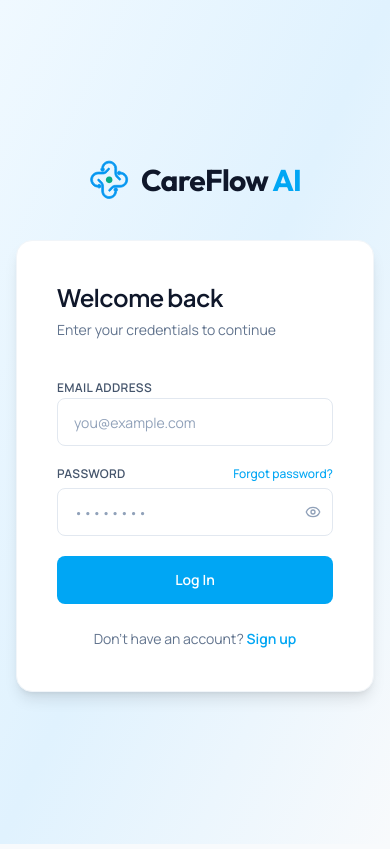
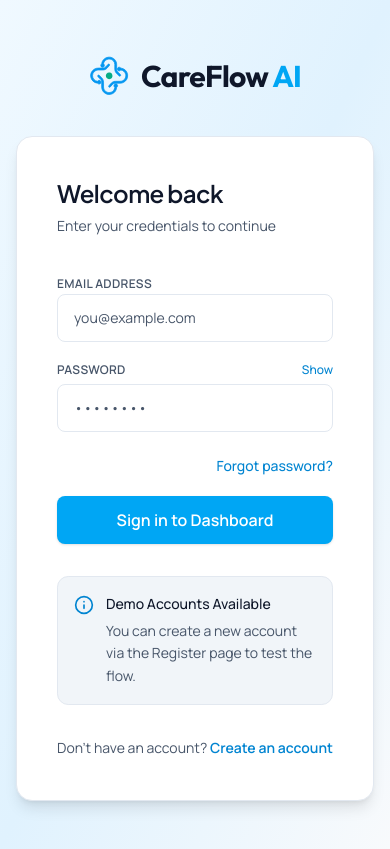
Before and after one commit to AshrafGalaxy/CareFlow, a Next.js app in the folder frontend/: page /en/login in a window 390 px wide. Built offline with nearby package versions, Linux system fonts and the light colour scheme; no server answers; a web font is replaced by a local one.

Commit message:
fix(ui): dark mode colors and mobile nav expansion

```diff
--- a/frontend/src/app/[locale]/(auth)/login/page.tsx
+++ b/frontend/src/app/[locale]/(auth)/login/page.tsx
@@ -52,10 +52,10 @@ export default function LoginPage() {
 
 
    {/* Card */}
-   <div className="bg-card rounded-2xl shadow-lg border border-slate-100 p-10">
+   <div className="bg-card rounded-2xl shadow-lg border border-border p-10">
     <div className="mb-8">
      <h1 className="text-2xl font-semibold text-foreground mb-1.5">Welcome back</h1>
-     <p className="text-sm text-slate-500">Enter your credentials to continue</p>
+     <p className="text-sm text-muted-foreground">Enter your credentials to continue</p>
     </div>
 
     <form onSubmit={handleSubmit(onSubmit)} className="space-y-5" noValidate>
@@ -63,7 +63,7 @@ export default function LoginPage() {
      <div className="space-y-1.5">
       <label
        htmlFor="email"
-       className="text-xs font-semibold text-slate-600 uppercase tracking-wide"
+       className="text-xs font-semibold text-muted-foreground uppercase tracking-wide"
       >
        Email Address
       </label>
@@ -74,8 +74,8 @@ export default function LoginPage() {
        placeholder="you@example.com"
        aria-invalid={!!errors.email}
        aria-describedby={errors.email ? "email-error" : undefined}
-       className={`w-full h-12 px-4 rounded-lg border text-foreground text-sm placeholder:text-slate-400 outline-none transition-all duration-200 focus:ring-2 focus:ring-sky-500 focus:border-sky-500 ${
-        errors.email ? "border-red-400 bg-red-50" : "border-slate-200 bg-card"
+       className={`w-full h-12 px-4 rounded-lg border text-foreground text-sm placeholder:text-muted-foreground outline-none transition-all duration-200 focus:ring-2 focus:ring-sky-500 focus:border-sky-500 ${
+        errors.email ? "border-red-400 bg-red-50" : "border-border bg-card"
        }`}
        {...register("email", {
         required: "Email is required",
@@ -98,20 +98,17 @@ export default function LoginPage() {
       <div className="flex items-center justify-between">
        <label
         htmlFor="password"
-        className="text-xs font-semibold text-slate-600 uppercase tracking-wide"
+        className="text-xs font-semibold text-muted-foreground uppercase tracking-wide"
        >
         Password
        </label>
        <button
         type="button"
-        onClick={() =>
-         toast.info("Password reset will be available soon.", {
-          icon: <Info className="h-4 w-4" />,
-         })
-        }
-        className="text-xs text-sky-500 hover:text-sky-600 font-medium transition-colors"
+        onClick={() => setShowPassword(!showPassword)}
+        className="text-xs font-medium text-sky-600 hover:text-sky-700 transition-colors"
+        tabIndex={-1}
        >
-        Forgot password?
+        {showPassword ? "Hide" : "Show"}
        </button>
       </div>
       <div className="relative">
@@ -122,23 +119,11 @@ export default function LoginPage() {
         placeholder="••••••••"
         aria-invalid={!!errors.password}
         aria-describedby={errors.password ? "password-error" : undefined}
-        className={`w-full h-12 px-4 pr-12 rounded-lg border text-foreground text-sm placeholder:text-slate-400 outline-none transition-all duration-200 focus:ring-2 focus:ring-sky-500 focus:border-sky-500 ${
-         errors.password ? "border-red-400 bg-red-50" : "border-slate-200 bg-card"
+        className={`w-full h-12 px-4 rounded-lg border text-foreground text-sm placeholder:text-muted-foreground outline-none transition-all duration-200 focus:ring-2 focus:ring-sky-500 focus:border-sky-500 ${
+         errors.password ? "border-red-400 bg-red-50" : "border-border bg-card"
         }`}
         {...register("password", { required: "Password is required" })}
        />
-       <button
-        type="button"
-        onClick={() => setShowPassword(!showPassword)}
-        aria-label={showPassword ? "Hide password" : "Show password"}
-        className="absolute right-3 top-1/2 -translate-y-1/2 text-slate-400 hover:text-slate-600 transition-colors"
-       >
-        {showPassword ? (
-         <EyeOff className="h-4 w-4" />
-        ) : (
-         <Eye className="h-4 w-4" />
-        )}
-       </button>
       </div>
       {errors.password && (
        <p id="password-error" role="alert" className="flex items-center gap-1.5 text-xs text-red-500">
@@ -148,30 +133,40 @@ export default function LoginPage() {
       )}
      </div>
 
+     {/* Forgot Password */}
+     <div className="flex justify-end pt-1">
+      <Link href="#" className="text-sm font-medium text-sky-600 hover:text-sky-700 transition-colors">
+       Forgot password?
+      </Link>
+     </div>
+
      {/* Submit */}
      <button
       type="submit"
       disabled={isLoading}
-      className="btn-glow w-full h-12 bg-sky-500 hover:bg-sky-600 text-white font-semibold rounded-lg text-sm flex items-center justify-center gap-2 disabled:opacity-60 disabled:cursor-not-allowed transition-colors duration-200"
+      className="w-full h-12 bg-sky-500 hover:bg-sky-600 active:bg-sky-700 text-white font-semibold rounded-lg shadow-sm transition-all duration-200 flex items-center justify-center gap-2 disabled:opacity-70 disabled:cursor-not-allowed"
      >
-      {isLoading ? (
-       <>
-        <Loader2 className="h-4 w-4 animate-spin" />
-        Signing in...
-       </>
-      ) : (
-       "Log In"
-      )}
+      {isLoading ? <Loader2 className="h-5 w-5 animate-spin" /> : "Sign in to Dashboard"}
      </button>
     </form>
 
-    <p className="mt-6 text-center text-sm text-slate-500">
+    {/* Info box */}
+    <div className="mt-8 bg-muted rounded-xl p-4 flex items-start gap-3 border border-border">
+     <Info className="h-5 w-5 text-sky-600 shrink-0 mt-0.5" />
+     <div className="text-sm text-muted-foreground">
+      <p className="font-medium text-foreground mb-1">Demo Accounts Available</p>
+      <p>You can create a new account via the Register page to test the flow.</p>
+     </div>
+    </div>
+
+    {/* Footer Link */}
+    <p className="mt-8 text-center text-sm text-muted-foreground">
      Don&apos;t have an account?{" "}
      <Link
       href={APP_ROUTES.REGISTER}
-      className="text-sky-500 font-semibold hover:text-sky-600 transition-colors"
+      className="font-semibold text-sky-600 hover:text-sky-700 transition-colors"
      >
-      Sign up
+      Create an account
      </Link>
     </p>
    </div>
--- a/frontend/src/components/chat/ChatInput.tsx
+++ b/frontend/src/components/chat/ChatInput.tsx
@@ -40,10 +40,10 @@ export function ChatInput({ onSend, disabled }: ChatInputProps) {
 
  return (
   <div className="max-w-4xl mx-auto w-full">
-   <div className="relative flex items-end bg-card border border-gray-300 rounded-2xl overflow-hidden shadow-sm focus-within:ring-4 focus-within:ring-blue-100/50 focus-within:border-blue-400 transition-all duration-200">
+   <div className="relative flex items-end bg-card border border-border rounded-2xl overflow-hidden shadow-sm focus-within:ring-4 focus-within:ring-sky-500/20 focus-within:border-sky-500 transition-all duration-200">
     <textarea
      ref={textareaRef}
-     className="flex-1 max-h-40 min-h-[60px] w-full resize-none bg-transparent py-4 pl-5 pr-14 text-[15px] text-foreground placeholder-gray-400 focus:outline-none"
+     className="flex-1 max-h-40 min-h-[60px] w-full resize-none bg-transparent py-4 pl-5 pr-14 text-[15px] text-foreground placeholder-muted-foreground focus:outline-none"
      value={value}
      onChange={(e) => setValue(e.target.value)}
      onKeyDown={handleKeyDown}
@@ -53,7 +53,7 @@ export function ChatInput({ onSend, disabled }: ChatInputProps) {
     />
     <div className="absolute right-2 bottom-2">
      <button
-      className="p-3 rounded-xl bg-blue-600 text-white hover:bg-blue-700 hover:shadow-md disabled:opacity-50 disabled:bg-gray-200 disabled:text-gray-400 disabled:shadow-none transition-all duration-200"
+      className="p-3 rounded-xl bg-sky-500 text-white hover:bg-sky-600 hover:shadow-md disabled:opacity-50 disabled:bg-muted disabled:text-muted-foreground disabled:shadow-none transition-all duration-200"
       onClick={handleSend}
       disabled={disabled || !value.trim()}
       aria-label="Send message"
@@ -63,7 +63,7 @@ export function ChatInput({ onSend, disabled }: ChatInputProps) {
     </div>
    </div>
    <div className="mt-3 text-center">
-    <p className="text-xs text-gray-400 font-medium tracking-wide uppercase">Press <kbd className="font-sans px-1.5 py-0.5 bg-gray-100 rounded border border-gray-200 text-gray-500">Enter</kbd> to send &middot; <kbd className="font-sans px-1.5 py-0.5 bg-gray-100 rounded border border-gray-200 text-gray-500">Shift+Enter</kbd> for new line</p>
+    <p className="text-xs text-muted-foreground font-medium tracking-wide uppercase">Press <kbd className="font-sans px-1.5 py-0.5 bg-muted rounded border border-border text-foreground">Enter</kbd> to send &middot; <kbd className="font-sans px-1.5 py-0.5 bg-muted rounded border border-border text-foreground">Shift+Enter</kbd> for new line</p>
    </div>
   </div>
  )
--- a/frontend/src/components/layout/MobileNav.tsx
+++ b/frontend/src/components/layout/MobileNav.tsx
@@ -4,18 +4,21 @@ import { Link } from "@/i18n/routing"
 import { usePathname } from "@/i18n/routing"
 import { LayoutDashboard, FileText, MessageSquare, Shield } from "lucide-react"
 
+import { useTranslations } from "next-intl"
+
 const mobileNavItems = [
- { name: "Dashboard", href: "/dashboard", icon: LayoutDashboard, enabled: true },
- { name: "Reports", href: "/reports", icon: FileText, enabled: true },
- { name: "Chat", href: "/chat", icon: MessageSquare, enabled: false, badge: "P2" },
- { name: "Insurance", href: "/insurance", icon: Shield, enabled: false, badge: "P3" },
+ { name: "dashboard", href: "/dashboard", icon: LayoutDashboard, enabled: true },
+ { name: "reports", href: "/reports", icon: FileText, enabled: true },
+ { name: "chat", href: "/chat", icon: MessageSquare, enabled: false, badge: "P2" },
+ { name: "insurance", href: "/insurance", icon: Shield, enabled: false, badge: "P3" },
 ]
 
 export function MobileNav() {
+ const t = useTranslations("Navigation")
  const pathname = usePathname()
 
  return (
-  <nav className="md:hidden fixed bottom-0 left-0 right-0 z-50 bg-card border-t border-slate-100 shadow-[0_-4px_16px_rgba(0,0,0,0.06)]">
+  <nav className="md:hidden fixed bottom-0 left-0 right-0 z-50 bg-card border-t border-border shadow-[0_-4px_16px_rgba(0,0,0,0.06)] dark:shadow-[0_-4px_16px_rgba(0,0,0,0.4)]">
    <div className="flex items-stretch h-16">
     {mobileNavItems.map((item) => {
      const isActive = pathname === item.href || (item.href !== "/dashboard" && pathname.startsWith(item.href))
@@ -24,11 +27,11 @@ export function MobileNav() {
        key={item.name}
        href={item.href}
        className={`flex-1 flex flex-col items-center justify-center gap-1 pt-1 transition-colors duration-200 ${
-        isActive ? "text-sky-600" : "text-slate-400 hover:text-slate-600"
+        isActive ? "text-sky-600 dark:text-sky-400" : "text-muted-foreground hover:text-foreground"
        }`}
       >
        <item.icon className={`h-5 w-5 ${isActive ? "text-sky-500" : ""}`} />
-       <span className="text-[10px] font-medium">{item.name}</span>
+       <span className="text-[10px] font-medium text-center leading-tight truncate w-full px-1">{t(item.name as any)}</span>
        {isActive && (
         <span className="absolute top-0 h-0.5 w-8 bg-sky-500 rounded-full" />
        )}
@@ -38,10 +41,10 @@ export function MobileNav() {
        key={item.name}
        className="flex-1 flex flex-col items-center justify-center gap-1 pt-1 opacity-40 cursor-not-allowed relative"
       >
-       <item.icon className="h-5 w-5 text-slate-400" />
-       <span className="text-[10px] font-medium text-slate-400">{item.name}</span>
+       <item.icon className="h-5 w-5 text-muted-foreground" />
+       <span className="text-[10px] font-medium text-muted-foreground text-center leading-tight truncate w-full px-1">{t(item.name as any)}</span>
        {item.badge && (
-        <span className="absolute top-2 right-[calc(50%-16px)] text-[8px] font-bold bg-slate-200 text-slate-500 px-1 rounded-full">
+        <span className="absolute top-2 right-[calc(50%-16px)] text-[8px] font-bold bg-muted text-muted-foreground px-1 rounded-full">
          {item.badge}
         </span>
        )}
```
Also changed, not shown: frontend/src/app/[locale]/(patient)/reports/upload/page.tsx (+20 -20 lines), frontend/src/components/chat/ChatWindow.tsx (+10 -10 lines).
